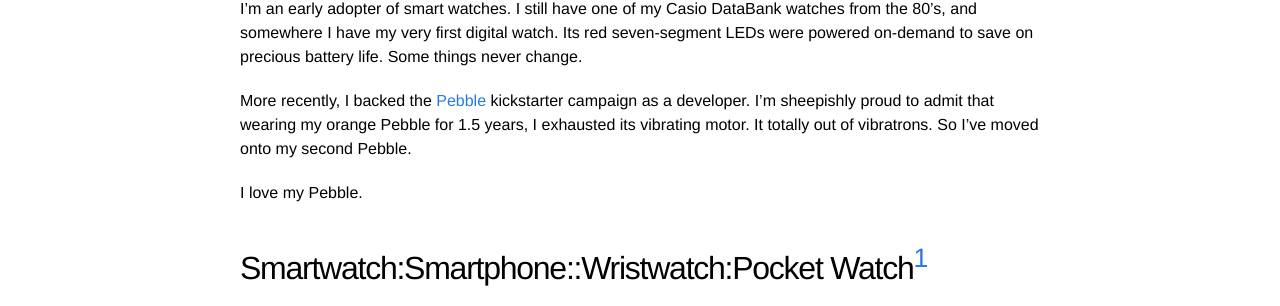
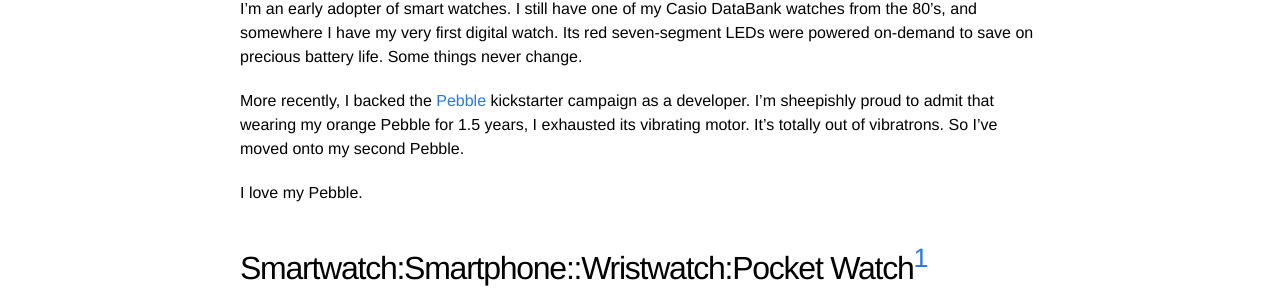
Before and after one commit to benzenwen/benzenwen.github.io, a Jekyll site: the page built from _posts/2015-01-29-apple-pocket-phone.md, in a window 1280 px wide. Shown: the part 497-803 px from the top of the page. Built offline with Jekyll 4.4.1, drawn with Linux system fonts in a browser that asks for light colours.

Commit message:
Grammar fix.

```diff
--- a/_posts/2015-01-29-apple-pocket-phone.md
+++ b/_posts/2015-01-29-apple-pocket-phone.md
@@ -34,7 +34,7 @@
 [Pebble](https://twitter.com/benwen/status/279149789843714048)
 kickstarter campaign as a developer.  I'm sheepishly proud to admit
 that wearing my orange Pebble for 1.5 years, I exhausted its vibrating
-motor. It totally out of vibratrons. So I've moved onto my second
+motor. It's totally out of vibratrons. So I've moved onto my second
 Pebble.
 
 I love my Pebble.
```
